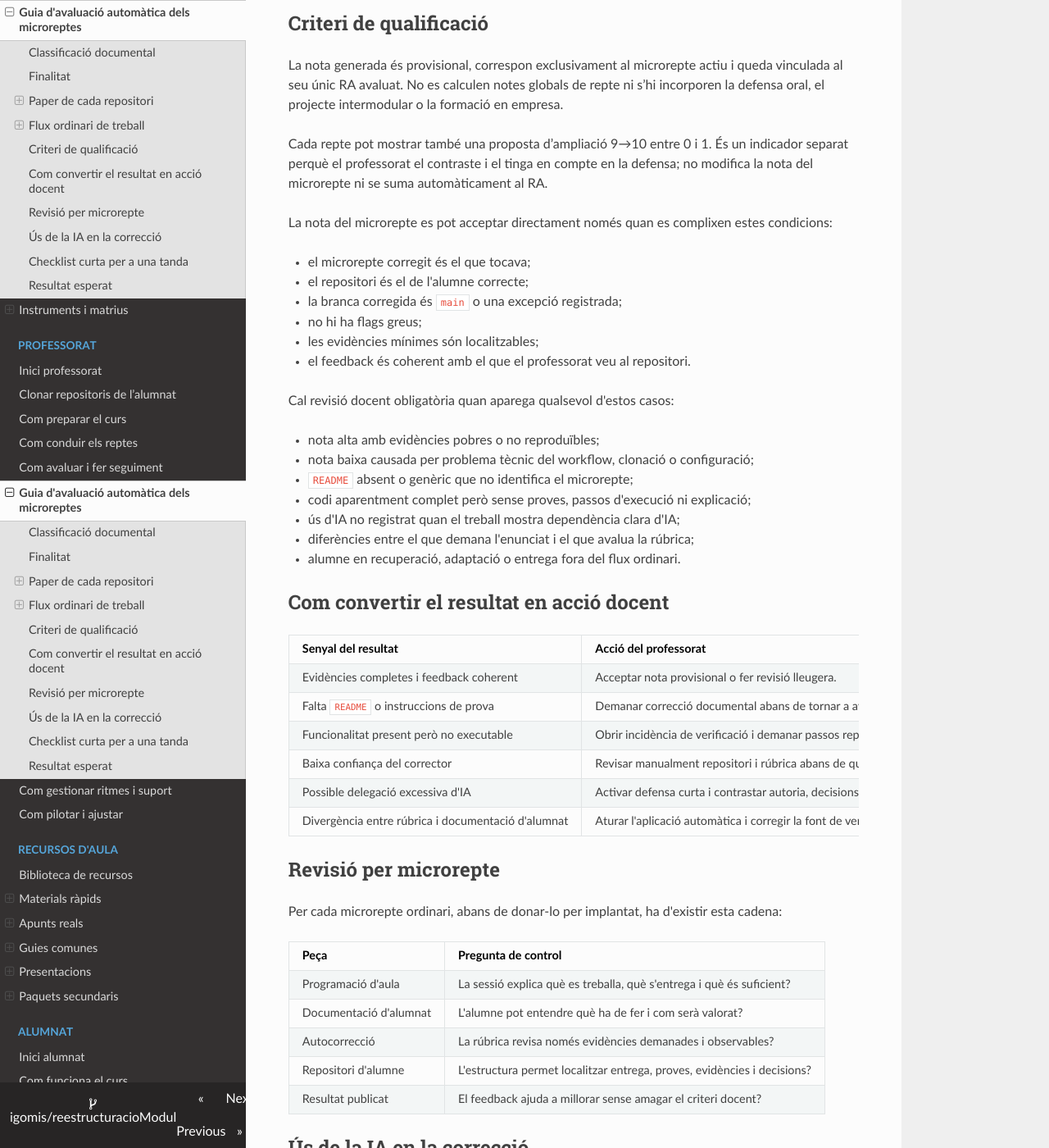
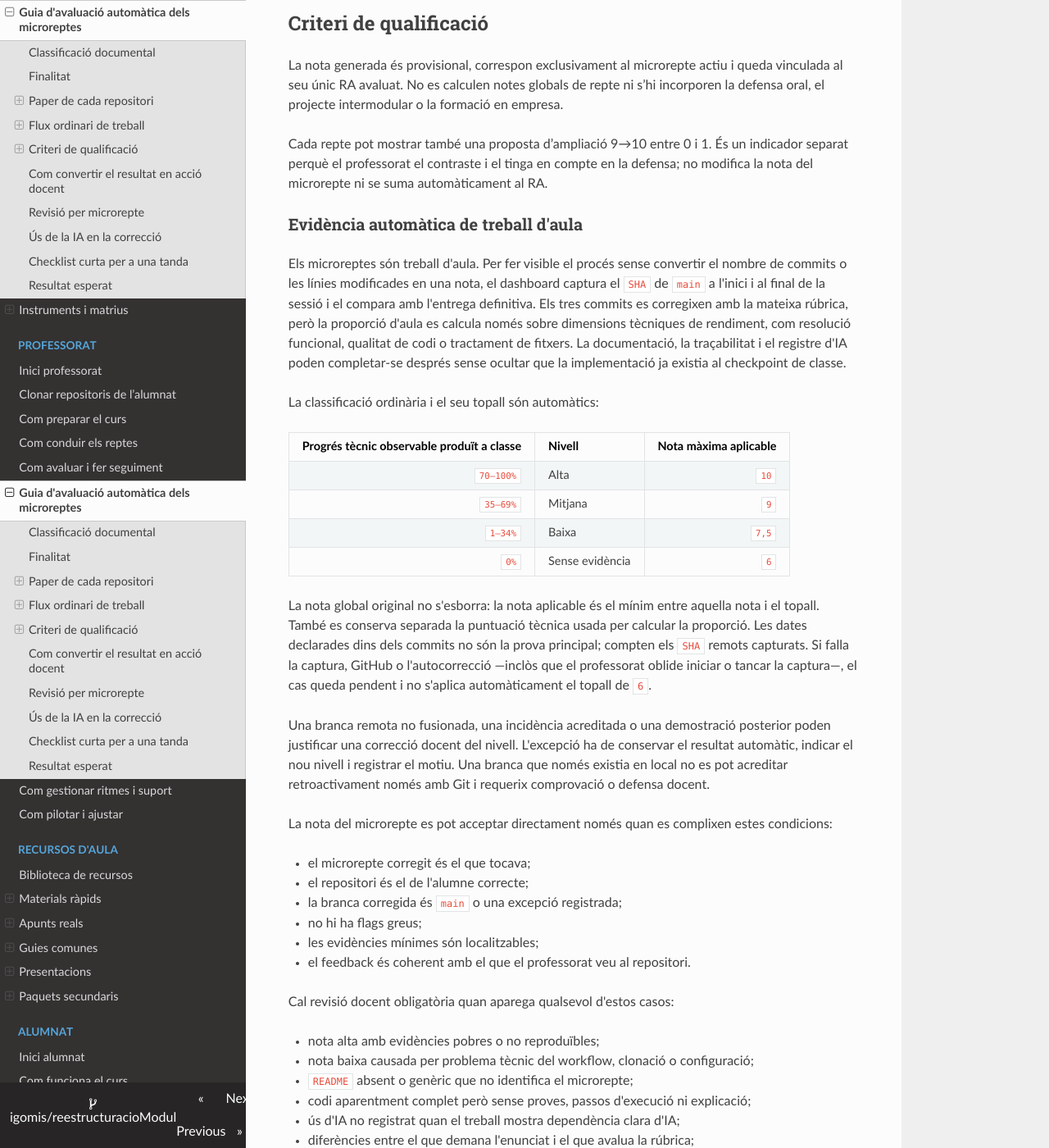
Before and after one commit to igomis/reestructuracioModul, an MkDocs documentation site: the page built from docs/03_avaluacio/guia_avaluacio_automatica_microreptes.md, in a window 1280 px wide and 1400 px high, scrolled down 2759 px. Shown: the whole window at 82% size. Built offline with MkDocs 1.6.1, drawn with Linux system fonts in a browser that asks for light colours; nearby versions of some CDN libraries.

Commit message:
Documenta el topall de treball d'aula

```diff
--- a/docs/03_avaluacio/guia_avaluacio_automatica_microreptes.md
+++ b/docs/03_avaluacio/guia_avaluacio_automatica_microreptes.md
@@ -82,6 +82,23 @@ La nota generada és provisional, correspon exclusivament al microrepte actiu i
 
 Cada repte pot mostrar també una proposta d’ampliació 9→10 entre 0 i 1. És un indicador separat perquè el professorat el contraste i el tinga en compte en la defensa; no modifica la nota del microrepte ni se suma automàticament al RA.
 
+### Evidència automàtica de treball d'aula
+
+Els microreptes són treball d'aula. Per fer visible el procés sense convertir el nombre de commits o les línies modificades en una nota, el dashboard captura el `SHA` de `main` a l'inici i al final de la sessió i el compara amb l'entrega definitiva. Els tres commits es corregixen amb la mateixa rúbrica, però la proporció d'aula es calcula només sobre dimensions tècniques de rendiment, com resolució funcional, qualitat de codi o tractament de fitxers. La documentació, la traçabilitat i el registre d'IA poden completar-se després sense ocultar que la implementació ja existia al checkpoint de classe.
+
+La classificació ordinària i el seu topall són automàtics:
+
+| Progrés tècnic observable produït a classe | Nivell | Nota màxima aplicable |
+|---:|---|---:|
+| `70–100%` | Alta | `10` |
+| `35–69%` | Mitjana | `9` |
+| `1–34%` | Baixa | `7,5` |
+| `0%` | Sense evidència | `6` |
+
+La nota global original no s'esborra: la nota aplicable és el mínim entre aquella nota i el topall. També es conserva separada la puntuació tècnica usada per calcular la proporció. Les dates declarades dins dels commits no són la prova principal; compten els `SHA` remots capturats. Si falla la captura, GitHub o l'autocorrecció —inclòs que el professorat oblide iniciar o tancar la captura—, el cas queda pendent i no s'aplica automàticament el topall de `6`.
+
+Una branca remota no fusionada, una incidència acreditada o una demostració posterior poden justificar una correcció docent del nivell. L'excepció ha de conservar el resultat automàtic, indicar el nou nivell i registrar el motiu. Una branca que només existia en local no es pot acreditar retroactivament només amb Git i requerix comprovació o defensa docent.
+
 La nota del microrepte es pot acceptar directament només quan es complixen estes condicions:
 
 - el microrepte corregit és el que tocava;
```
